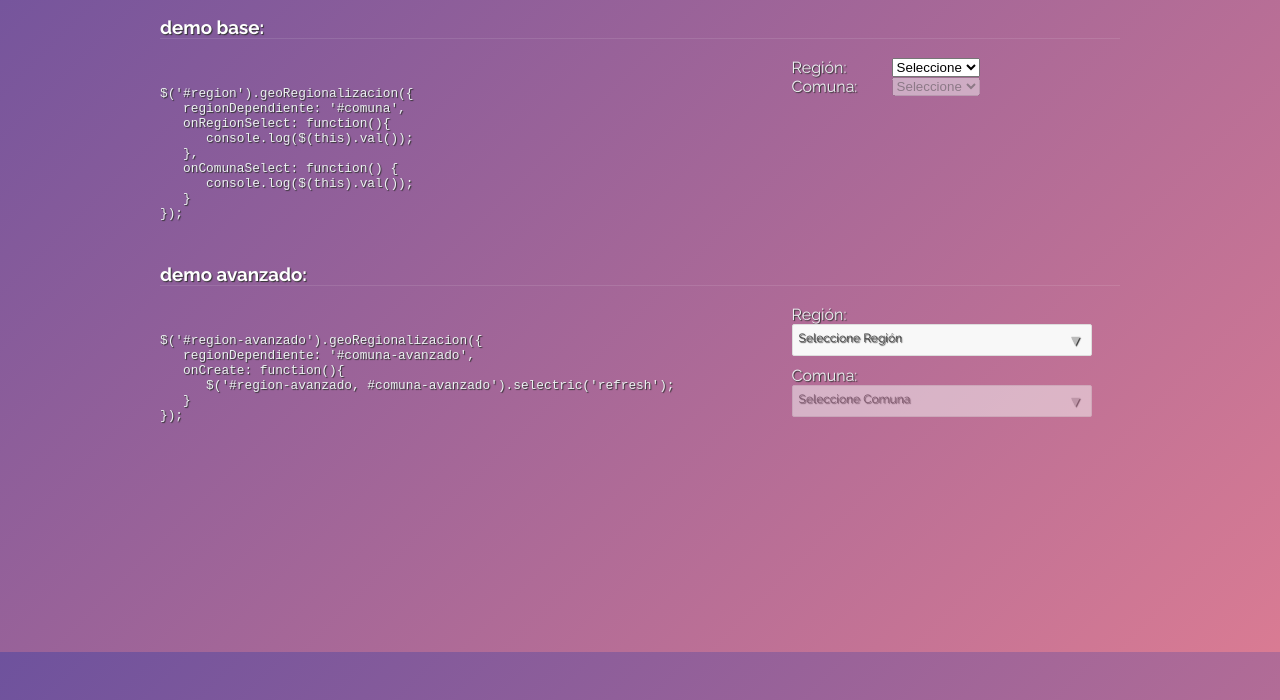
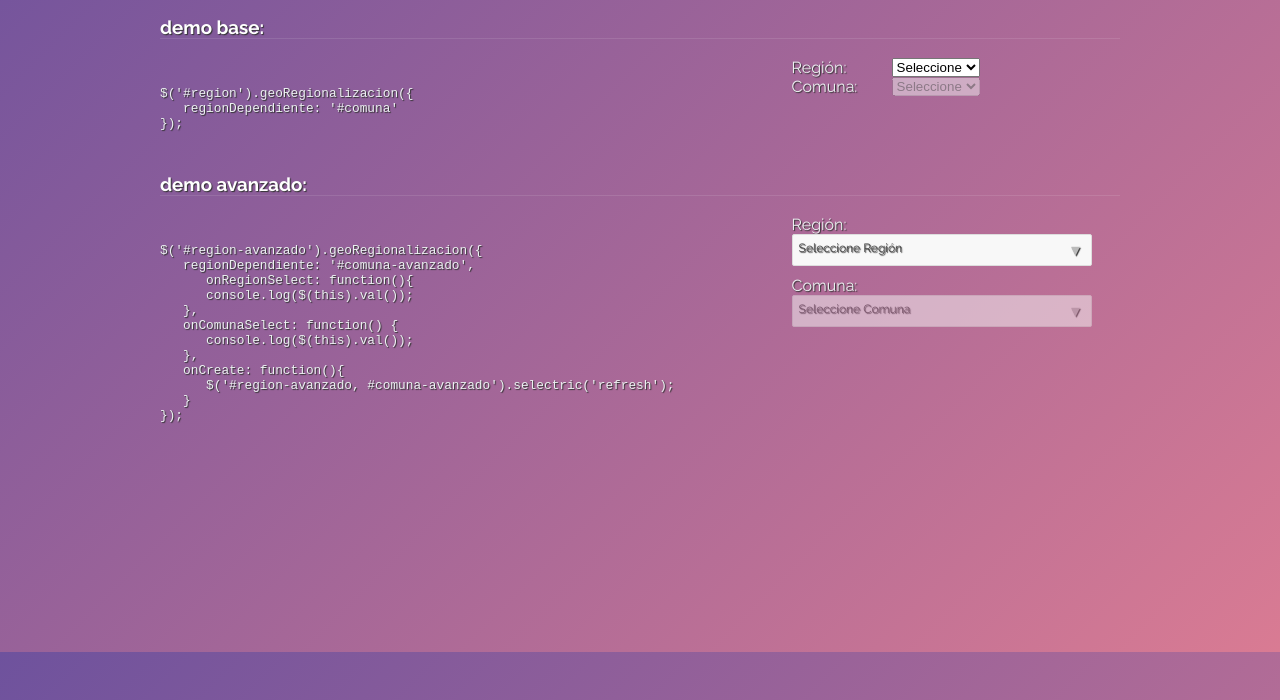
Before and after one commit to juanbrujo/georegionalizacion, a website: page demo.html in a window 1280 px wide. Shown: the part 148-848 px from the top of the page. Drawn offline with nearby package versions, Linux system fonts and the light colour scheme.

Commit message:
Mas mejor README y demo.

```diff
--- a/demo.html
+++ b/demo.html
@@ -20,13 +20,7 @@
 		<pre>
 			<code>
 $('#region').geoRegionalizacion({
-   regionDependiente: '#comuna',
-   onRegionSelect: function(){
-      console.log($(this).val());
-   },
-   onComunaSelect: function() {
-      console.log($(this).val());
-   }
+   regionDependiente: '#comuna'
 });
 			</code>
 		</pre>
@@ -49,6 +43,12 @@ $('#region').geoRegionalizacion({
 			<code>
 $('#region-avanzado').geoRegionalizacion({
    regionDependiente: '#comuna-avanzado',
+      onRegionSelect: function(){
+      console.log($(this).val());
+   },
+   onComunaSelect: function() {
+      console.log($(this).val());
+   },
    onCreate: function(){
       $('#region-avanzado, #comuna-avanzado').selectric('refresh');
    }
@@ -76,16 +76,16 @@ $('#region-avanzado').geoRegionalizacion({
 	<script>
 
 		$('#region').geoRegionalizacion({
-			regionDependiente: '#comuna',
+			regionDependiente: '#comuna'
+		});
+		$('#region-avanzado').geoRegionalizacion({
+			regionDependiente: '#comuna-avanzado',
 			onRegionSelect: function(){
 				console.log($(this).val());
 			},
 			onComunaSelect: function() {
 				console.log($(this).val());
-			}
-		});
-		$('#region-avanzado').geoRegionalizacion({
-			regionDependiente: '#comuna-avanzado',
+			},
 			onCreate: function(){
 				$('#region-avanzado, #comuna-avanzado').selectric('refresh');
 			}
```
Also changed, not shown: README.md.
